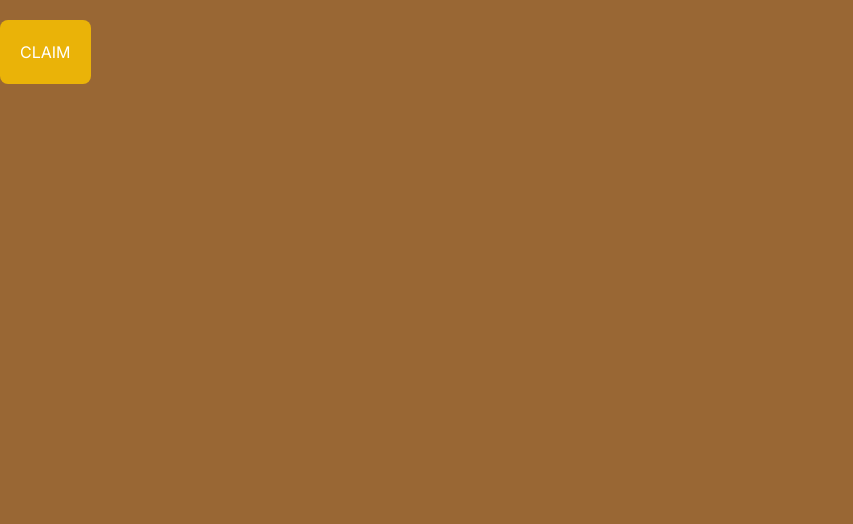
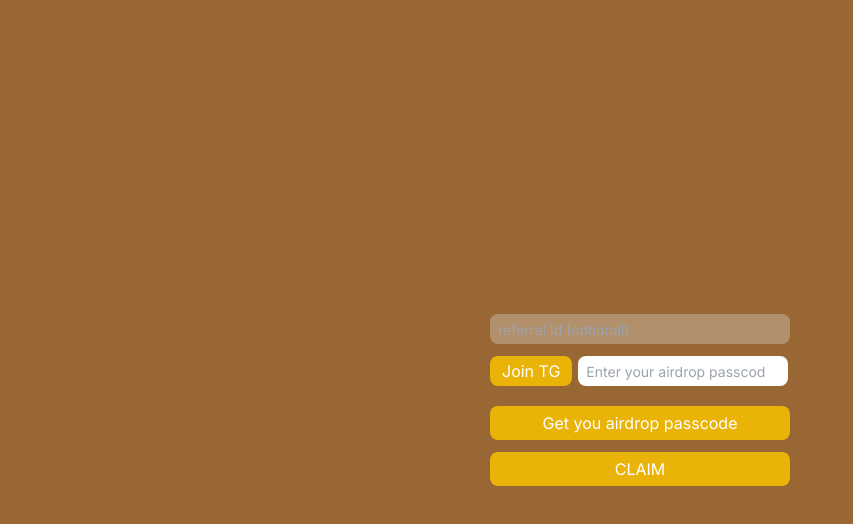
Before and after one commit to SKALEZ-A/Avatar_project, a Next.js app: page /claim in a window 1280 px wide. Shown: the top 524 px of the page, without its empty margins (0-853 px from the left). Built offline with nearby package versions, Linux system fonts and the light colour scheme; no server answers.

Commit message:
added tg verification and referral functionality

```diff
--- a/app/claim/page.jsx
+++ b/app/claim/page.jsx
@@ -1,13 +1,114 @@
 "use client";
 import React from "react";
 import { ethers } from "ethers";
-import { useState } from "react";
+import { useState, useEffect } from "react";
 import { contractAddress, contractABI } from "@/Constants/constant";
+import { useSearchParams } from "next/navigation";
+import { app } from "../../firebase.js/firebase";
+import {
+  getFirestore,
+  getDocs,
+  query,
+  collection,
+  where,
+  updateDoc,
+  doc,
+  arrayUnion,
+  onSnapshot,
+} from "firebase/firestore";
+import { toast } from "react-toastify";
 
 const Claim = () => {
   const [provider, setProvider] = useState(null);
   const [account, setAccount] = useState(null);
   const [isConnected, setIsConnected] = useState(false);
+
+  const [airdropPasscode, setAirdropPasscode] = useState("");
+  const [referralId, setReferralId] = useState("");
+  const [userVerified, setUserVerified] = useState(false);
+  const [referralLink, setReferralLink] = useState("");
+  const searchParams = useSearchParams();
+  const db = getFirestore(app);
+  const userCollection = collection(db, "user");
+
+  useEffect(() => {
+    setReferralId(searchParams.get("referralId"));
+  }, [searchParams]);
+
+  const handleUsername = async (e) => {
+    e.preventDefault();
+    if (!airdropPasscode) return toast.error("Enter your airdrop passcode");
+    try {
+      const userQuery = query(
+        userCollection,
+        where("airdropPasscode", "==", Number(airdropPasscode))
+      );
+
+      const querySnapShot = await getDocs(userQuery);
+      // confirm user in db through pass code
+      if (querySnapShot.empty)
+        return toast.error("Please Join the TG community for eligibility");
+
+      // if user in DB do things here
+      setUserVerified(true);
+      const userDocs = querySnapShot.docs[0].data();
+      setReferralLink(`${location.href}?referralId=${userDocs.referralId}`);
+      toast.success("Congrats!, You are eligible for the airdrop");
+
+      connectWallet();
+      if (!referralId) return; // don't do anything if the referral ID is absent
+      if (await checkIfUserHasbeingReffered(userDocs.userId)) return;
+      updateReferralList(userDocs.userId);
+
+      console.log(userDocs);
+    } catch (err) {
+      console.log(err);
+    }
+  };
+
+  const updateReferralList = async (userId) => {
+    // update referral list in db if user joins tg from website
+    const referralIdQuery = query(
+      userCollection,
+      where("referralId", "==", referralId)
+    );
+
+    const referralIdSnapShot = await getDocs(referralIdQuery);
+    if (referralIdSnapShot.empty) return console.log("Empty");
+    const affiliateuserDoc = referralIdSnapShot.docs[0].data();
+
+    if (userId == affiliateuserDoc.userId) return;
+
+    const documentId = referralIdSnapShot.docs[0].id;
+    const docRef = doc(userCollection, documentId);
+    await updateDoc(docRef, { referrals: arrayUnion(userId) });
+    console.log("User document updated successfully");
+    console.log("affiliateuserDoc", affiliateuserDoc);
+  };
+
+  const getAllReferred = async () => {
+    let allReferrals = [];
+    const collectionDocs = await getDocs(userCollection);
+    collectionDocs.forEach((collectionDoc) => {
+      allReferrals.push(...collectionDoc.data().referrals);
+    });
+
+    return allReferrals;
+  };
+
+  const checkIfUserHasbeingReffered = async (userId) => {
+    const referred = await getAllReferred();
+    return referred.includes(userId);
+  };
+
+  const handleCopyReferralLink = async () => {
+    try {
+      await navigator.clipboard.writeText(referralLink);
+      toast.success(`Referral link copied successfully: ${referralLink}`);
+    } catch (err) {
+      console.log(err);
+    }
+  };
 
   async function connectWallet() {
     if (window.ethereum) {
@@ -46,13 +147,60 @@ const Claim = () => {
   }
 
   return (
-    <div>
-      <button
-        className="rounded-lg bg-yellow-500 p-5 my-5 text-white"
-        onClick={connectWallet}
-      >
-        CLAIM
-      </button>
+    <div className="flex h-[100vh] justify-center items-center ">
+      <div className="w-[300px]">
+        <form className="">
+          <input
+            className="block rounded-lg w-[100%] h-[30px] px-2 mb-3 text-sm text-gray-600"
+            disabled
+            value={referralId}
+            placeholder="referral Id (optional)"
+            type="text"
+          />
+
+          <a
+            className="bg-yellow-500 text-white px-3 py-[5px] rounded-lg mr-[2%]"
+            href="https://t.me/+TdNyqs6AM7tiZGY0"
+            target="_blank"
+            rel="noreferrer"
+          >
+            Join TG
+          </a>
+          <input
+            className="mb-5 rounded-lg px-2 h-[30px] w-[70%] text-sm"
+            type="number"
+            min={0}
+            required
+            value={airdropPasscode}
+            placeholder="Enter your airdrop passcode"
+            onChange={(e) => setAirdropPasscode(e.target.value)}
+          />
+
+          <a
+            href="https://t.me/airdropreferralbot_bot"
+            target="_blank"
+            rel="noreferrer"
+          >
+            <button className=" bg-yellow-500 text-white px-3 py-[5px] rounded-lg w-[100%]">
+              Get you airdrop passcode
+            </button>
+          </a>
+          {userVerified && (
+            <button
+              className="mb-3 mt-3 bg-yellow-500 text-white px-3 py-[5px] rounded-lg w-[100%]"
+              onClick={handleCopyReferralLink}
+            >
+              Copy your referral Link.
+            </button>
+          )}
+          <button
+            className=" mt-3 rounded-lg bg-yellow-500 px-3 py-[5px] text-white w-[100%]"
+            onClick={handleUsername}
+          >
+            CLAIM
+          </button>
+        </form>
+      </div>
     </div>
   );
 };
--- a/app/layout.js
+++ b/app/layout.js
@@ -1,6 +1,7 @@
 import { Inter } from "next/font/google";
 import "./globals.css";
-
+import { ToastContainer } from "react-toastify";
+import "react-toastify/dist/ReactToastify.css";
 const inter = Inter({ subsets: ["latin"] });
 
 export const metadata = {
@@ -12,6 +13,7 @@ export default function RootLayout({ children }) {
   return (
     <html lang="en">
       <body className={inter.className}>{children}</body>
+      <ToastContainer />
     </html>
   );
 }
--- /dev/null
+++ b/firebase.js/firebase.js
@@ -0,0 +1,23 @@
+// Import the functions you need from the SDKs you need
+import { initializeApp } from "firebase/app";
+// import { getAnalytics } from "firebase/analytics";
+// TODO: Add SDKs for Firebase products that you want to use
+// https://firebase.google.com/docs/web/setup#available-libraries
+
+// Your web app's Firebase configuration
+// For Firebase JS SDK v7.20.0 and later, measurementId is optional
+const firebaseConfig = {
+  apiKey: process.env.API_KEY,
+  authDomain: "fir-68263.firebaseapp.com",
+  projectId: "fir-68263",
+  storageBucket: "fir-68263.appspot.com",
+  messagingSenderId: "994848549306",
+  appId: "1:994848549306:web:15b7ce7d6bb005b5401583",
+  measurementId: "G-7NXHX4PM8V",
+};
+
+// Initialize Firebase
+const app = initializeApp(firebaseConfig);
+// const analytics = getAnalytics(app);
+
+export { app };
--- a/package.json
+++ b/package.json
@@ -16,7 +16,9 @@
     "next": "14.0.0",
     "react": "^18",
     "react-dom": "^18",
-    "react-icons": "^4.11.0"
+    "react-icons": "^4.11.0",
+    "firebase": "^10.5.2",
+    "react-toastify": "^9.1.3"
   },
   "devDependencies": {
     "autoprefixer": "^10",
```
Also changed, not shown: 1 other file (tests, documents, lock files or other folders).
